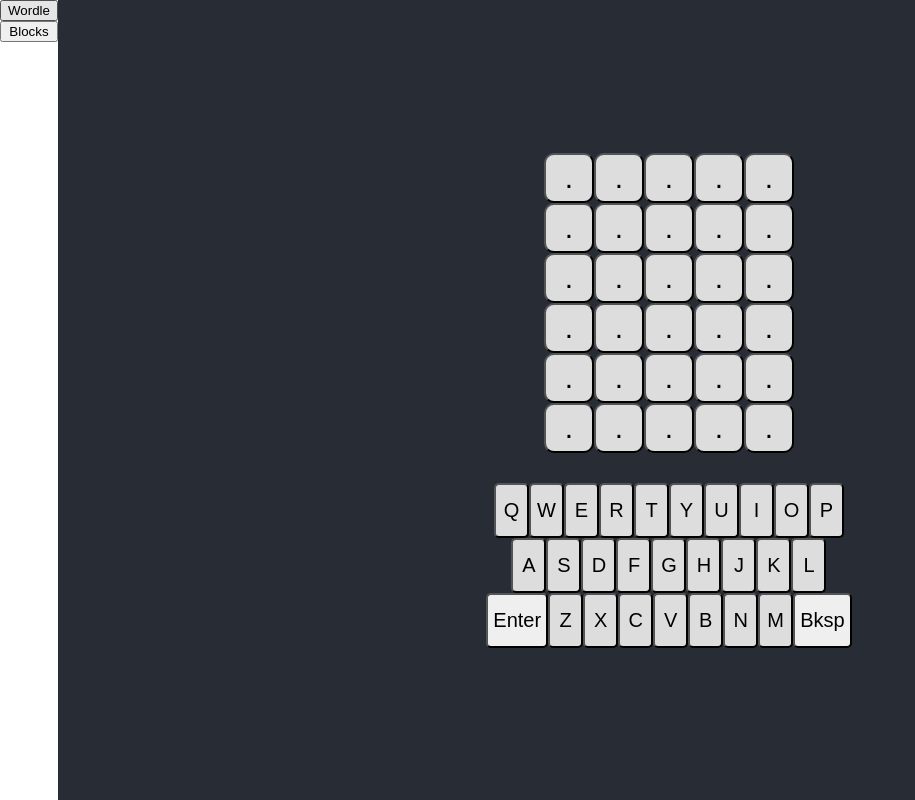
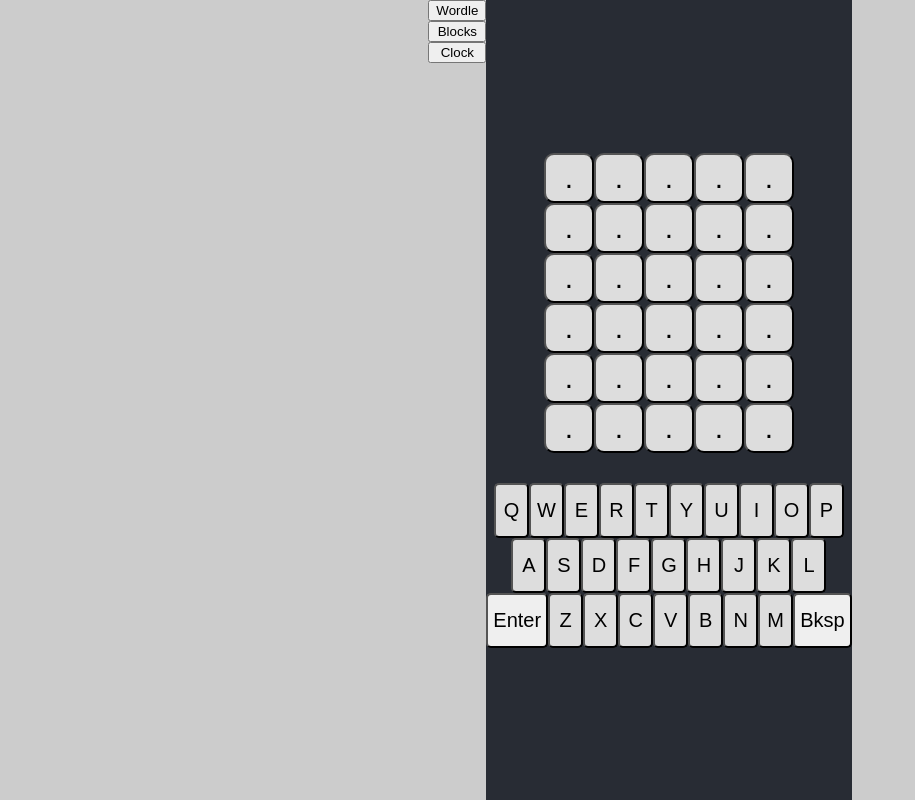
Before and after one commit to aswinsvijay/react-app, a React (Vite) app: page / in a window 1280 px wide. Shown: the whole page, without its empty margins (0-915 px from the left). Built offline with nearby package versions, Linux system fonts and the light colour scheme.

Commit message:
add clock button

```diff
--- a/src/App.tsx
+++ b/src/App.tsx
@@ -3,10 +3,12 @@ import './App.css';
 
 import Wordle from './Wordle/App';
 import Blocks from './Blocks/App';
+import Clock from './Clock/App';
 
 const appList = [
   { name: 'Wordle', Component: Wordle },
   { name: 'Blocks', Component: Blocks },
+  { name: 'Clock', Component: Clock },
 ];
 
 function App() {
```
